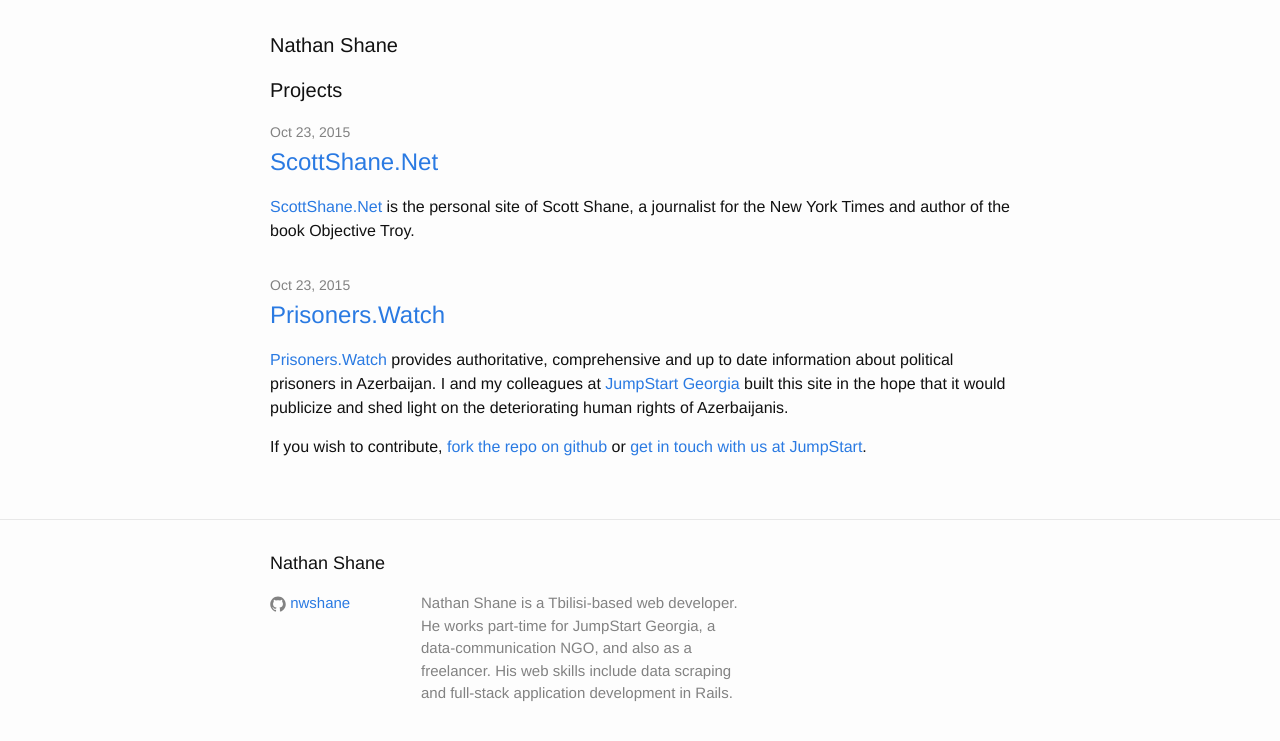
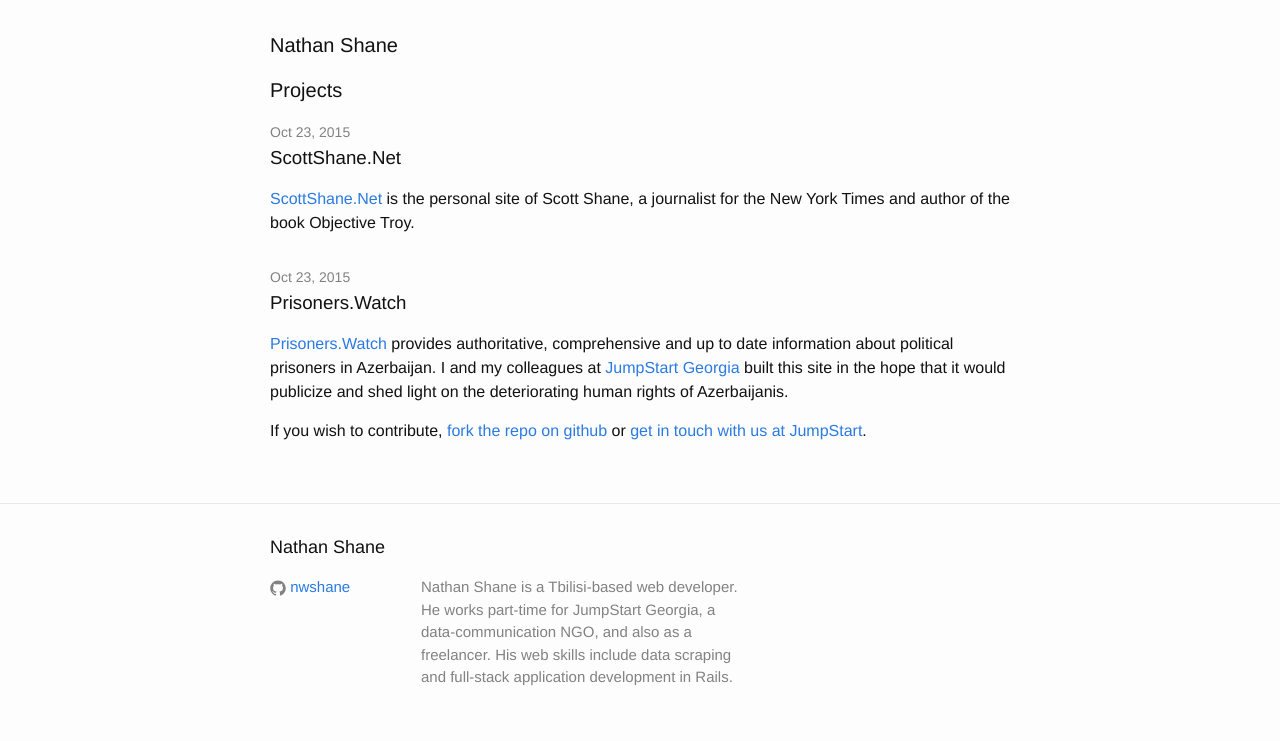
Before and after one commit to nwshane/nwshane.github.io, a Jekyll site: the page built from index.html, in a window 1280 px wide. Shown: the top 741 px of the page. Built offline with Jekyll 4.4.1, drawn with Linux system fonts in a browser that asks for light colours.

Commit message:
Removed project url from index.

```diff
--- a/index.html
+++ b/index.html
@@ -15,9 +15,7 @@
         <span class="post-meta">{{ project.date | date: "%b %-d, %Y" }}</span>
 
         <h3>
-          <a class="post-link" href="{{ project.url }}">
-            {{ project.title }}
-          </a>
+          {{ project.title }}
         </h3>
 
         <div>
```
